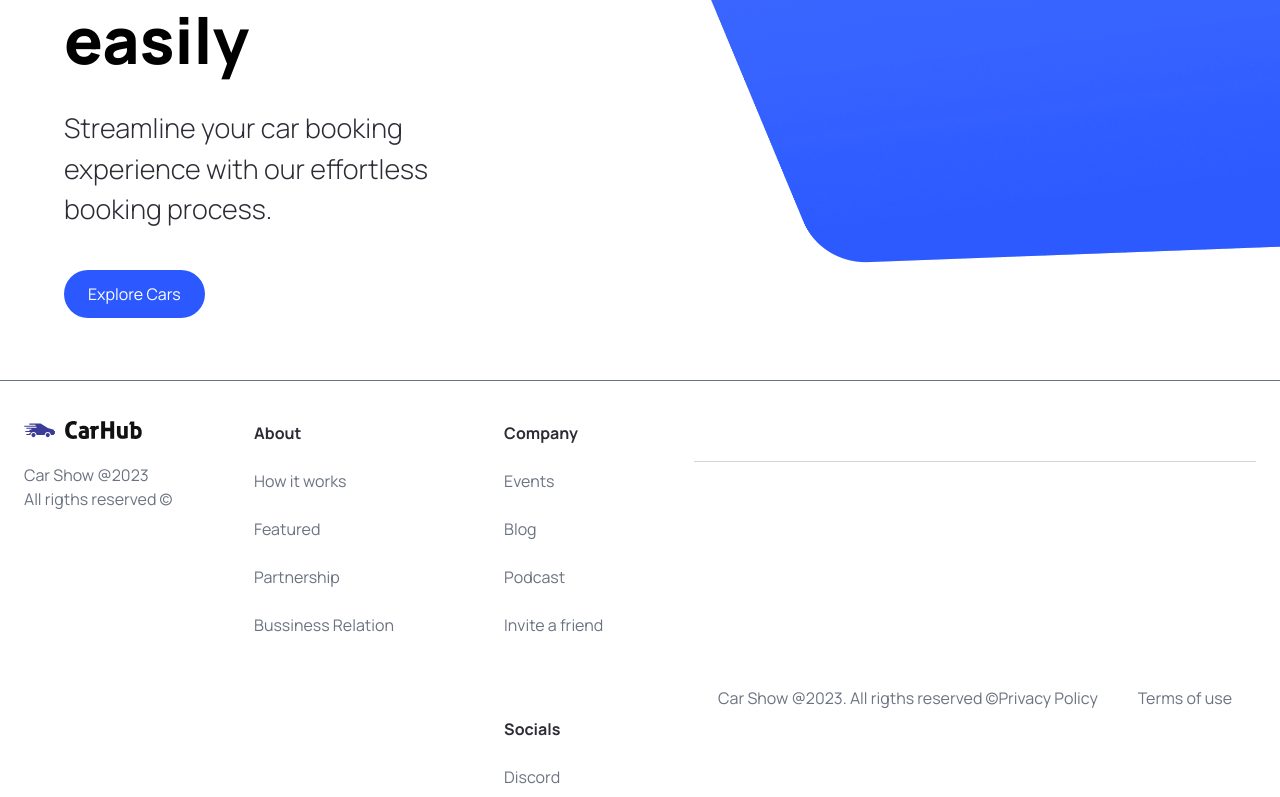
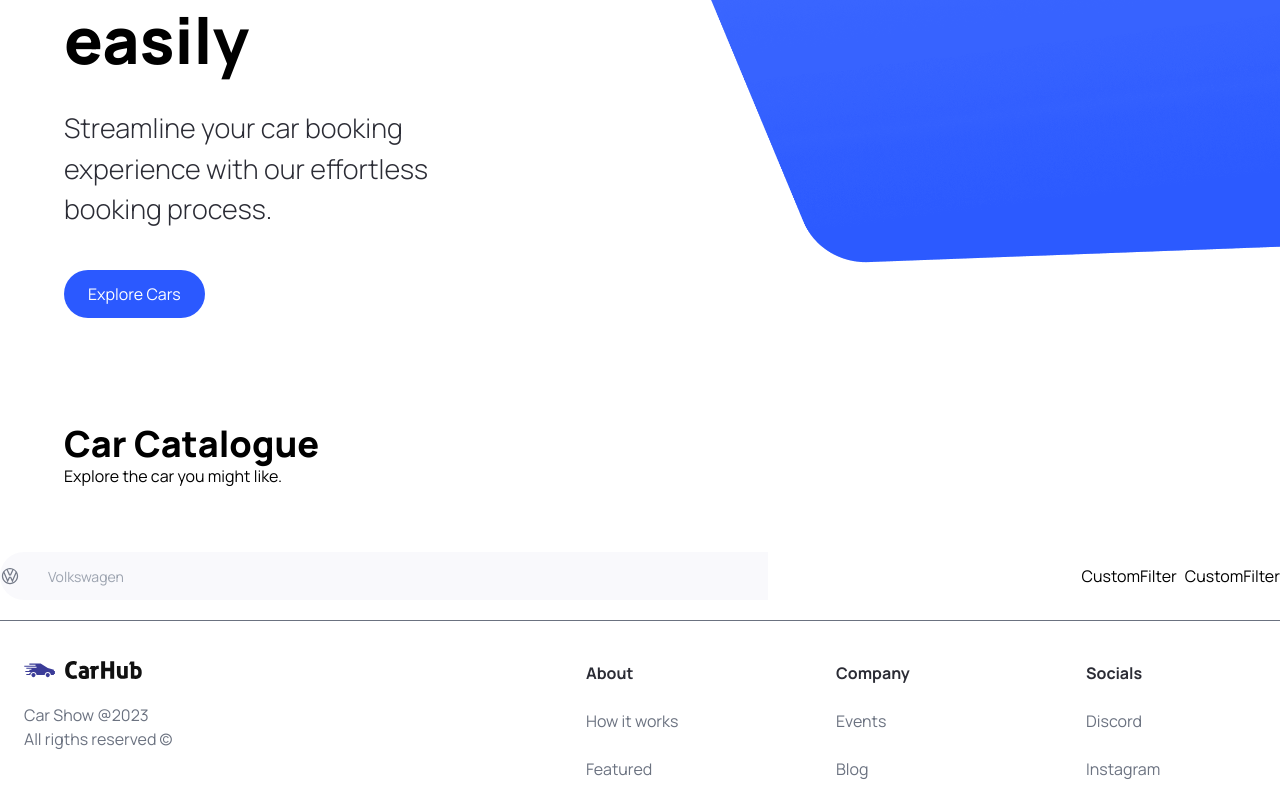
Before and after one commit to gemtunde/car-shop, a Next.js app: page / in a window 1280 px wide. Shown: the part 440-1237 px from the top of the page. Built offline with nearby package versions, Linux system fonts and the light colour scheme.

Commit message:
search filter

```diff
--- a/app/page.tsx
+++ b/app/page.tsx
@@ -1,10 +1,22 @@
-import Image from 'next/image';
-import { Hero } from '@/components';
+import Image from "next/image";
+import { CustomFilter, Hero, SearchBar } from "@/components";
 
 export default function Home() {
   return (
     <main className="overflow-hidden">
-       <Hero />
+      <Hero />
+      <div className="mt-12 padding-x padding-y max-width" id="discover">
+        <h1 className="text-4xl font-extrabold">Car Catalogue</h1>
+        <p>Explore the car you might like.</p>
+      </div>
+      <div className="home__filters">
+        <SearchBar />
+
+        <div className="home__filter-container">
+          <CustomFilter title="fuel" />
+          <CustomFilter title="year" />
+        </div>
+      </div>
     </main>
-  )
+  );
 }
--- /dev/null
+++ b/components/CustomFilter.tsx
@@ -0,0 +1,7 @@
+import React from "react";
+
+const CustomFilter = () => {
+  return <div>CustomFilter</div>;
+};
+
+export default CustomFilter;
--- a/components/Footer.tsx
+++ b/components/Footer.tsx
@@ -34,6 +34,7 @@
             </div>
           ))}
         </div>
+      </div>
       <div className="flex justify-between items-center flex-wrap mt-10 border-t border-gray-300 sm:px16 px-6 py-10">
         <p className="text-base text-gray-500">
           Car Show @2023. All rigths reserved &copy;
@@ -48,7 +49,6 @@
         </div>
       </div>
     </div>
-    </div>
   );
 };
 
--- /dev/null
+++ b/components/SearchBar.tsx
@@ -0,0 +1,23 @@
+"use client";
+
+import { SearchManufacturer } from "./";
+import { useState } from "react";
+
+const SearchBar = () => {
+  const [manufacturer, setManufacturer] = useState("");
+
+  const handleSearch = () => {};
+
+  return (
+    <form className="searchbar" onSubmit={handleSearch}>
+      <div className="searchbar__item">
+        <SearchManufacturer
+          manufacturer={manufacturer}
+          setManufacturer={setManufacturer}
+        />
+      </div>
+    </form>
+  );
+};
+
+export default SearchBar;
--- /dev/null
+++ b/components/SearchManufacturer.tsx
@@ -0,0 +1,76 @@
+"use client";
+
+import { SearchManufacturerProps } from "@/types";
+import React from "react";
+import { Combobox, Transition } from "@headlessui/react";
+import Image from "next/image";
+import { useState, Fragment } from "react";
+
+import { manufacturers } from "@/constants";
+
+const SearchManufacturer = ({
+  manufacturer,
+  setManufacturer,
+}: SearchManufacturerProps) => {
+  const [query, setQuery] = useState("");
+
+  //filter search and remove spaces
+  const filteredManufacturers =
+    query === ""
+      ? manufacturers
+      : manufacturers.filter((item) =>
+          item
+            .toLowerCase()
+            .replace(/\s+/, "")
+            .includes(query.toLowerCase().replace(/\s+/, ""))
+        );
+
+  return (
+    <div className="search-manufacturer">
+      <Combobox value={manufacturer} onChange={setManufacturer}>
+        <div className="relative w-full">
+          <Combobox.Button className="absolute top-[14px]">
+            <Image
+              src="/car-logo.svg"
+              alt="logo"
+              width={20}
+              height={20}
+              className="object-contain"
+            />
+          </Combobox.Button>
+          <Combobox.Input
+            className="search-manufacturer__input"
+            placeholder="Volkswagen"
+            displayValue={(manufacturer: string) => manufacturer}
+            onChange={(e) => setQuery(e.target.value)}
+          />
+          <Transition
+            as={Fragment}
+            leave="transition ease-in duration-100"
+            leaveFrom="opacity-100"
+            leaveTo="opacity-0"
+            afterLeave={() => setQuery("")}
+          >
+            <Combobox.Options>
+              {filteredManufacturers.map((item, index) => (
+                <Combobox.Option
+                  key={index}
+                  className={({ active }) => `
+                     relative search-manufacturer__option ${
+                       active ? "bg-primary-blue" : "text-gray-900"
+                     }
+                     `}
+                  value={item}
+                >
+                  {item}
+                </Combobox.Option>
+              ))}
+            </Combobox.Options>
+          </Transition>
+        </div>
+      </Combobox>
+    </div>
+  );
+};
+
+export default SearchManufacturer;
--- a/components/index.ts
+++ b/components/index.ts
@@ -2,5 +2,16 @@
 import CustomButton from "./CustomButton";
 import Footer from "./Footer";
 import Navbar from "./Navbar";
+import CustomFilter from "./CustomFilter";
+import SearchBar from "./SearchBar";
+import SearchManufacturer from "./SearchManufacturer";
 
-export { Hero, CustomButton, Footer, Navbar };
+export {
+  Hero,
+  CustomButton,
+  Footer,
+  Navbar,
+  SearchBar,
+  CustomFilter,
+  SearchManufacturer,
+};
--- a/package.json
+++ b/package.json
@@ -9,6 +9,7 @@
     "lint": "next lint"
   },
   "dependencies": {
+    "@headlessui/react": "^1.7.15",
     "@types/node": "20.4.1",
     "@types/react": "18.2.14",
     "@types/react-dom": "18.2.6",
--- a/types/index.ts
+++ b/types/index.ts
@@ -6,3 +6,8 @@
   handleClick?: MouseEventHandler<HTMLButtonElement>;
   btnType?: "button" | "submit";
 }
+
+export interface SearchManufacturerProps {
+  manufacturer: string;
+  setManufacturer: (manufacturer: string) => void;
+}
```
Also changed, not shown: 1 other file (tests, documents, lock files or other folders). Lines whose indentation alone changed are shown as unchanged.
